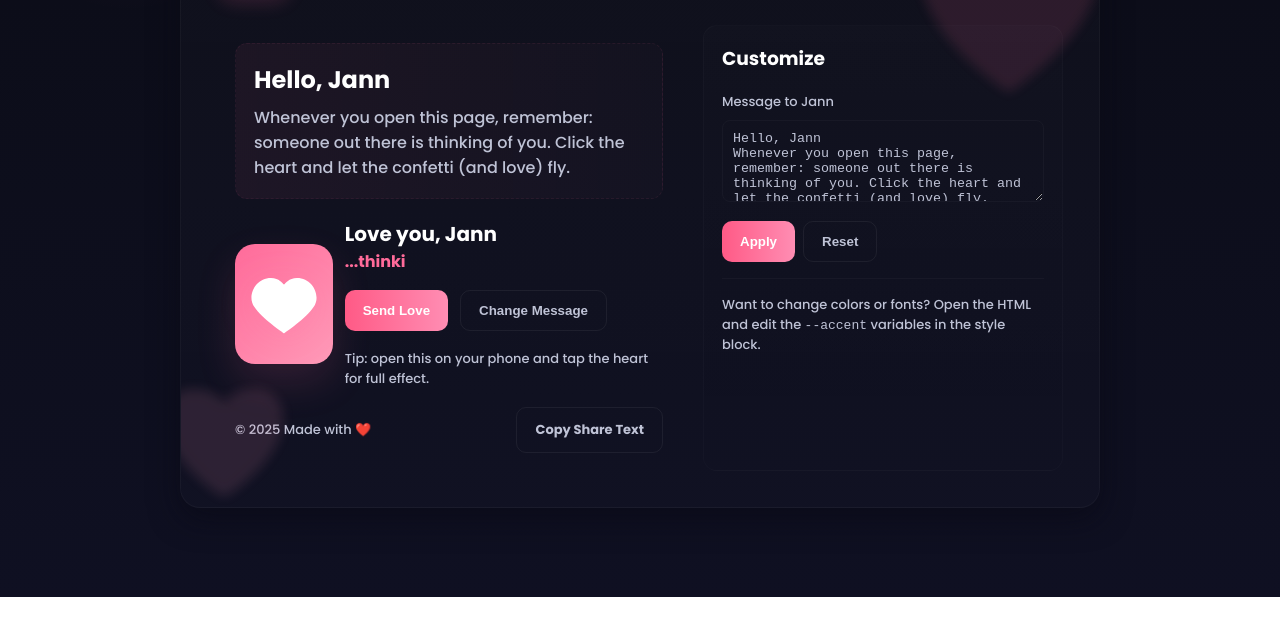
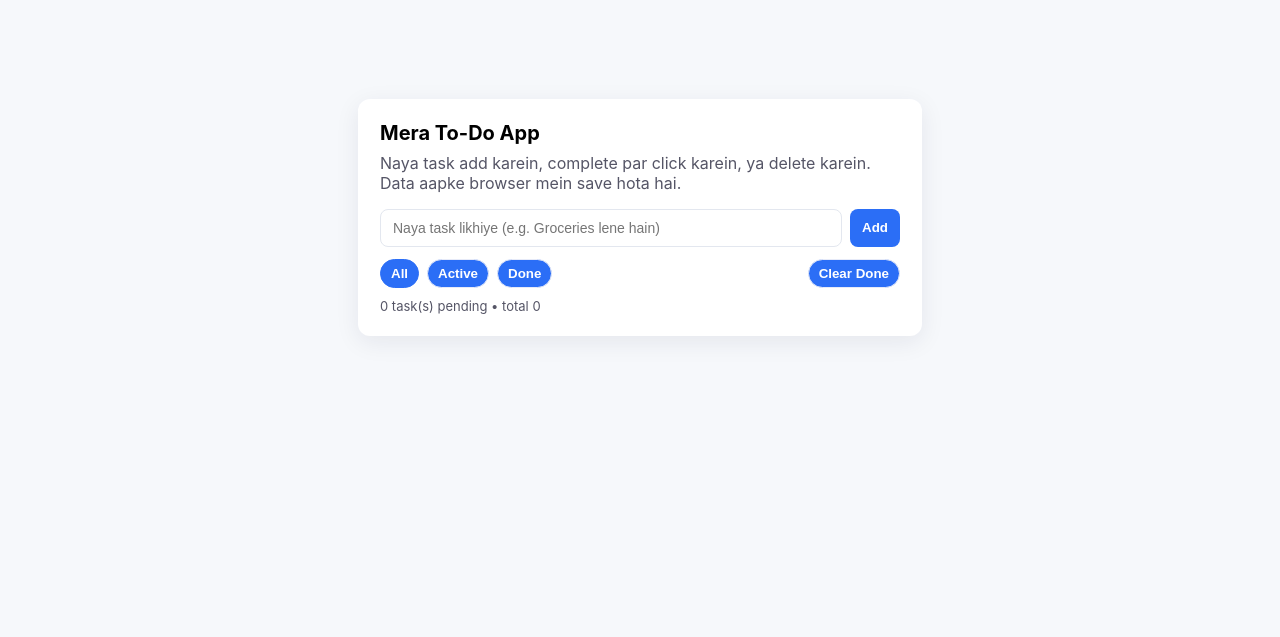
Before and after one commit to caaspiranttannu-glitch/app-ad, a plain HTML site: page index.html in a window 1280 px wide. Shown: the part 203-840 px from the top of the page. Before the commit the page ends 800 px from the top, so only its background shows below. Drawn offline with Linux system fonts and the light colour scheme.

Commit message:
Update index.html

```diff
--- a/index.html
+++ b/index.html
@@ -1,211 +1,131 @@
 <!doctype html>
-<html lang="en">
+<html lang="hi">
 <head>
   <meta charset="utf-8" />
   <meta name="viewport" content="width=device-width,initial-scale=1" />
-  <title>Love Jann ❤️</title>
-  <meta name="description" content="A sweet little single-file site: Love Jann" />
-  <link href="https://fonts.googleapis.com/css2?family=Poppins:wght@300;500;700&display=swap" rel="stylesheet">
+  <title>Simple To-Do App</title>
   <style>
-    :root{
-      --bg:#0f1022;
-      --card:#111225;
-      --accent:#ff6b9a;
-      --accent2:#ff9ab8;
-      --muted:#bfc3d6;
-    }
-    *{box-sizing:border-box}
-    body{margin:0;font-family:Poppins,system-ui,Segoe UI,Roboto,Helvetica,Arial;color:var(--muted);background:radial-gradient(circle at 10% 10%, rgba(255,107,154,0.06), transparent 10%), linear-gradient(180deg,#0b0c16 0%, #0f1022 100%);min-height:100vh;display:flex;align-items:center;justify-content:center;padding:24px}
-    .card{width:100%;max-width:920px;background:linear-gradient(180deg, rgba(255,255,255,0.02), rgba(255,255,255,0.01));border-radius:20px;padding:36px;box-shadow:0 10px 30px rgba(8,9,20,0.6);position:relative;overflow:hidden;border:1px solid rgba(255,255,255,0.03)}
-
-    header{display:flex;align-items:center;gap:18px}
-    .logo{width:74px;height:74px;border-radius:18px;background:linear-gradient(135deg,var(--accent),var(--accent2));display:flex;align-items:center;justify-content:center;box-shadow:0 6px 18px rgba(255,107,154,0.16);flex-shrink:0}
-    .logo svg{transform:translateY(-2px)}
-    h1{margin:0;font-size:28px;color:#fff;letter-spacing:0.2px}
-    p.lead{margin:6px 0 0;color:var(--muted);font-size:14px}
-
-    .grid{display:grid;grid-template-columns:1fr 360px;gap:22px;margin-top:28px}
-    .left{padding:18px}
-    .right{background:linear-gradient(180deg, rgba(255,255,255,0.01), transparent);padding:18px;border-radius:14px;border:1px solid rgba(255,255,255,0.02)}
-
-    .message{background:linear-gradient(90deg, rgba(255,107,154,0.06), rgba(255,154,184,0.02));padding:18px;border-radius:12px;border:1px dashed rgba(255,107,154,0.08)}
-    .message h2{margin:0 0 8px;color:#fff}
-    .message p{margin:0;color:var(--muted)}
-
-    .big-heart{display:flex;align-items:center;gap:12px;margin-top:20px}
-    .heart{width:120px;height:120px;border-radius:20px;background:linear-gradient(135deg,var(--accent),var(--accent2));display:flex;align-items:center;justify-content:center;box-shadow:0 18px 40px rgba(255,107,154,0.14);}
-    .heart svg{width:78px;height:78px;filter:drop-shadow(0 6px 18px rgba(255,107,154,0.12))}
-
-    .btn{display:inline-block;padding:12px 18px;border-radius:10px;background:linear-gradient(90deg,#ff5a86,#ff8db3);color:white;text-decoration:none;font-weight:600;cursor:pointer;border:none}
-    .btn.secondary{background:transparent;border:1px solid rgba(255,255,255,0.06);color:var(--muted)}
-
-    .actions{display:flex;gap:12px;margin-top:16px}
-
-    .notes{margin-top:18px;font-size:13px;color:var(--muted)}
-
-    /* typing */
-    .typing{color:var(--accent);font-weight:700}
-
-    /* confetti canvas */
-    #confetti{position:absolute;left:0;top:0;width:100%;height:100%;pointer-events:none}
-
-    /* responsive */
-    @media (max-width:880px){
-      .grid{grid-template-columns:1fr;}
-      .right{order:2}
-    }
-
-    /* floating hearts */
-    .floating{position:absolute;opacity:0.12;filter:blur(6px)}
-    .f1{right:-40px;top:-30px;width:260px;height:260px}
-    .f2{left:-60px;bottom:-20px;width:200px;height:200px}
-
-    footer{margin-top:18px;font-size:13px;color:var(--muted);display:flex;justify-content:space-between;align-items:center}
+    :root{font-family:Inter,system-ui,-apple-system,"Segoe UI",Roboto,"Helvetica Neue",Arial; --bg:#f6f8fb; --card:#ffffff; --accent:#2b6ef6;}
+    body{margin:0;background:var(--bg);display:flex;align-items:center;justify-content:center;height:100vh;padding:20px;}
+    .card{width:100%;max-width:520px;background:var(--card);border-radius:12px;box-shadow:0 6px 24px rgba(20,30,60,0.08);padding:22px;}
+    h1{margin:0 0 8px;font-size:20px;}
+    p.small{margin:0 0 16px;color:#556;}
+    .row{display:flex;gap:8px;margin-bottom:12px;}
+    input[type=text]{flex:1;padding:10px 12px;border-radius:8px;border:1px solid #e3e7ef;font-size:14px;}
+    button{background:var(--accent);color:#fff;padding:10px 12px;border:none;border-radius:8px;cursor:pointer;font-weight:600}
+    ul{list-style:none;padding:0;margin:0;}
+    li{display:flex;align-items:center;justify-content:space-between;padding:10px;border-radius:8px;border:1px solid #eef2fb;margin-bottom:8px;}
+    .left{display:flex;gap:10px;align-items:center;}
+    .todo-text{max-width:380px;word-break:break-word;}
+    .done{text-decoration:line-through;color:#999}
+    .small-btn{background:transparent;border:none;color:#888;cursor:pointer;font-size:14px;padding:6px;border-radius:6px}
+    .filters{display:flex;gap:8px;margin-top:12px;}
+    .chip{padding:6px 10px;border-radius:20px;border:1px solid #e6eaf8;cursor:pointer}
+    .chip.active{background:var(--accent);color:#fff;border-color:var(--accent)}
+    .count{color:#556;font-size:13px;margin-top:10px}
   </style>
 </head>
 <body>
   <div class="card">
-    <canvas id="confetti"></canvas>
-    <svg class="floating f1" viewBox="0 0 64 64" xmlns="http://www.w3.org/2000/svg"><path fill="#ff6b9a" d="M32 58s-22-13.8-22-30A12 12 0 0 1 22 16c6 0 10 6 10 6s4-6 10-6a12 12 0 0 1 12 12c0 16.2-22 30-22 30z"/></svg>
-    <svg class="floating f2" viewBox="0 0 64 64" xmlns="http://www.w3.org/2000/svg"><path fill="#ff9ab8" d="M32 54s-18-11.3-18-25A9 9 0 0 1 25 20c5 0 8 4 8 4s3-4 8-4a9 9 0 0 1 11 9c0 13.7-18 25-18 25z"/></svg>
+    <h1>Mera To-Do App</h1>
+    <p class="small">Naya task add karein, complete par click karein, ya delete karein. Data aapke browser mein save hota hai.</p>
 
-    <header>
-      <div class="logo" aria-hidden>
-        <svg width="44" height="44" viewBox="0 0 24 24" fill="none" xmlns="http://www.w3.org/2000/svg"><path d="M12 21s-7-4.7-9.1-8.1C0.5 9.8 3 4 8 4c2.6 0 3.5 1.7 4 2 .5-.3 1.4-2 4-2 5 0 7.5 5.8 5.1 8.9C19 16.3 12 21 12 21z" fill="#fff" opacity="0.95"/></svg>
-      </div>
-      <div>
-        <h1>Love Jann ❤️</h1>
-        <p class="lead">A tiny, sweet single-page site made with love — for Jann.</p>
-      </div>
-    </header>
+    <div class="row">
+      <input id="newTask" type="text" placeholder="Naya task likhiye (e.g. Groceries lene hain)" />
+      <button id="addBtn">Add</button>
+    </div>
 
-    <div class="grid">
-      <div class="left">
-        <div class="message">
-          <h2>Hello, Jann</h2>
-          <p>Whenever you open this page, remember: someone out there is thinking of you. Click the heart and let the confetti (and love) fly.</p>
-        </div>
+    <ul id="list"></ul>
 
-        <div class="big-heart">
-          <div class="heart" id="heartBtn" title="Click to send love">
-            <svg viewBox="0 0 24 24" fill="none" xmlns="http://www.w3.org/2000/svg"><path d="M12 21s-7-4.7-9.1-8.1C0.5 9.8 3 4 8 4c2.6 0 3.5 1.7 4 2 .5-.3 1.4-2 4-2 5 0 7.5 5.8 5.1 8.9C19 16.3 12 21 12 21z" fill="#fff"/></svg>
-          </div>
-          <div>
-            <div style="font-size:20px;color:#fff;font-weight:700">Love you, Jann</div>
-            <div class="typing" id="typing">...sending hugs</div>
-            <div class="actions">
-              <button class="btn" id="sendBtn">Send Love</button>
-              <button class="btn secondary" id="toggleMsg">Change Message</button>
-            </div>
-            <div class="notes">Tip: open this on your phone and tap the heart for full effect.</div>
-          </div>
-        </div>
+    <div class="filters">
+      <button class="chip active" data-filter="all">All</button>
+      <button class="chip" data-filter="active">Active</button>
+      <button class="chip" data-filter="done">Done</button>
+      <button class="chip" id="clearDone" style="margin-left:auto">Clear Done</button>
+    </div>
 
-        <footer>
-          <div>&copy; <span id="year"></span> Made with ❤️</div>
-          <div><a class="btn secondary" id="shareBtn">Copy Share Text</a></div>
-        </footer>
-      </div>
-
-      <aside class="right">
-        <h3 style="margin-top:0;color:#fff">Customize</h3>
-        <label style="display:block;margin-bottom:8px;font-size:13px;color:var(--muted)">Message to Jann</label>
-        <textarea id="customMsg" rows="4" style="width:100%;padding:10px;border-radius:8px;border:1px solid rgba(255,255,255,0.03);background:transparent;color:var(--muted)">You are loved, Jann. Always.</textarea>
-        <div style="margin-top:12px;display:flex;gap:8px">
-          <button class="btn" id="applyMsg">Apply</button>
-          <button class="btn secondary" id="resetMsg">Reset</button>
-        </div>
-
-        <hr style="margin:16px 0;border:none;border-top:1px solid rgba(255,255,255,0.03)" />
-        <div style="font-size:13px;color:var(--muted)">
-          Want to change colors or fonts? Open the HTML and edit the <code>--accent</code> variables in the style block.
-        </div>
-      </aside>
-    </div>
+    <div class="count" id="count"></div>
   </div>
 
   <script>
-    // small utilities
-    const yearEl = document.getElementById('year');
-    yearEl.textContent = new Date().getFullYear();
+    const STORAGE_KEY = 'my-simple-todos-v1';
+    let todos = JSON.parse(localStorage.getItem(STORAGE_KEY) || '[]');
+    let filter = 'all';
 
-    const typing = document.getElementById('typing');
-    let typingTexts = ['...sending hugs','...thinking of you','...💌 delivered'];
-    let ti = 0; let ch = 0; let forward = true;
-    setInterval(()=>{
-      const txt = typingTexts[ti];
-      if(forward){ ch++; if(ch>txt.length){forward=false; setTimeout(()=>{},700);} }
-      else { ch--; if(ch===0){forward=true; ti=(ti+1)%typingTexts.length} }
-      typing.textContent = txt.slice(0,ch);
-    },120)
+    const el = {
+      list: document.getElementById('list'),
+      newTask: document.getElementById('newTask'),
+      addBtn: document.getElementById('addBtn'),
+      chips: document.querySelectorAll('.chip'),
+      count: document.getElementById('count'),
+      clearDone: document.getElementById('clearDone')
+    };
 
-    // message apply/reset
-    const customMsg = document.getElementById('customMsg');
-    const applyBtn = document.getElementById('applyMsg');
-    const resetBtn = document.getElementById('resetMsg');
-    const messageTitle = document.querySelector('.message h2');
-    const messageBody = document.querySelector('.message p');
+    function save(){ localStorage.setItem(STORAGE_KEY, JSON.stringify(todos)); }
+    function render(){
+      el.list.innerHTML = '';
+      let shown = todos.filter(t => filter === 'all' ? true : (filter === 'active' ? !t.done : t.done));
+      shown.forEach(todo => {
+        const li = document.createElement('li');
+        const left = document.createElement('div'); left.className='left';
+        const checkbox = document.createElement('input'); checkbox.type='checkbox'; checkbox.checked = todo.done;
+        checkbox.addEventListener('change', ()=>{ toggleDone(todo.id); });
+        const span = document.createElement('div'); span.className = 'todo-text' + (todo.done ? ' done' : ''); span.textContent = todo.text;
+        left.appendChild(checkbox); left.appendChild(span);
 
-    let original = {title: 'Hello, Jann', body: 'Whenever you open this page, remember: someone out there is thinking of you. Click the heart and let the confetti (and love) fly.'}
+        const right = document.createElement('div');
+        const del = document.createElement('button'); del.className='small-btn'; del.textContent='Delete';
+        del.addEventListener('click', ()=>{ deleteTodo(todo.id); });
 
-    applyBtn.addEventListener('click', ()=>{
-      const lines = customMsg.value.split('\n');
-      messageTitle.textContent = lines[0] || 'Hello, Jann';
-      messageBody.textContent = lines.slice(1).join(' ') || '';
-    })
-    resetBtn.addEventListener('click', ()=>{
-      customMsg.value = original.title + '\n' + original.body;
-      messageTitle.textContent = original.title;
-      messageBody.textContent = original.body;
-    })
+        right.appendChild(del);
+        li.appendChild(left); li.appendChild(right);
 
-    // share / copy
-    const shareBtn = document.getElementById('shareBtn');
-    shareBtn.addEventListener('click', async ()=>{
-      const text = `Love Jann ❤️\n\n"${messageTitle.textContent} - ${messageBody.textContent}"\n\nOpen the page I made for you: (paste your shared link here)`;
-      try{ await navigator.clipboard.writeText(text); shareBtn.textContent='Copied!'; setTimeout(()=>shareBtn.textContent='Copy Share Text',1500)}catch(e){ alert('Copy failed — copy this text instead:\n\n'+text)}
-    })
+        el.list.appendChild(li);
+      });
 
-    // interactive heart + confetti
-    const heartBtn = document.getElementById('heartBtn');
-    const sendBtn = document.getElementById('sendBtn');
-    function pulse(el){ el.animate([{transform:'scale(1)'},{transform:'scale(1.08)'},{transform:'scale(1)'}],{duration:480,iterations:1,easing:'ease-out'}) }
-
-    heartBtn.addEventListener('click', ()=>{pulse(heartBtn); launchConfetti(80)});
-    sendBtn.addEventListener('click', ()=>{pulse(heartBtn); launchConfetti(120)})
-
-    // simple confetti implementation
-    const canvas = document.getElementById('confetti');
-    const ctx = canvas.getContext('2d');
-    let W, H; function resize(){ W=canvas.width = canvas.clientWidth; H=canvas.height = canvas.clientHeight;} window.addEventListener('resize', resize); resize();
-
-    function rand(a,b){return Math.random()*(b-a)+a}
-    function launchConfetti(count){
-      const pieces = [];
-      for(let i=0;i<count;i++){
-        pieces.push({x:rand(0,W), y:rand(-40, H/2), vx:rand(-2,2), vy:rand(1,4), r:rand(6,12), rot:rand(0,Math.PI*2), vr:rand(-0.1,0.1), color: `hsl(${rand(330,350)}, 90%, ${rand(55,70)}%)`})
-      }
-      let t=0;
-      function frame(){
-        t++; ctx.clearRect(0,0,W,H);
-        for(let p of pieces){
-          p.x += p.vx; p.y += p.vy; p.rot += p.vr; p.vy += 0.02; // gravity
-          ctx.save(); ctx.translate(p.x,p.y); ctx.rotate(p.rot);
-          ctx.fillStyle = p.color; ctx.fillRect(-p.r/2, -p.r/2, p.r, p.r*0.6);
-          ctx.restore();
-        }
-        // remove off-screen
-        for(let i=pieces.length-1;i>=0;i--) if(pieces[i].y>H+50) pieces.splice(i,1);
-        if(pieces.length>0 && t<600) requestAnimationFrame(frame);
-      }
-      frame();
+      const activeCount = todos.filter(t => !t.done).length;
+      el.count.textContent = `${activeCount} task(s) pending • total ${todos.length}`;
     }
 
-    // small animation on load
-    setTimeout(()=>{ document.querySelector('.card').animate([{transform:'translateY(6px)'},{transform:'translateY(0)'}],{duration:700,easing:'cubic-bezier(.2,.9,.3,1)'}); },300)
+    function addTodo(text){
+      if(!text || !text.trim()) return;
+      todos.unshift({ id: Date.now()+Math.random(), text:text.trim(), done:false });
+      save(); render();
+      el.newTask.value = '';
+      el.newTask.focus();
+    }
 
-    // initialize
-    resetBtn.click();
+    function deleteTodo(id){
+      todos = todos.filter(t=>t.id !== id);
+      save(); render();
+    }
+
+    function toggleDone(id){
+      todos = todos.map(t => t.id === id ? {...t, done: !t.done} : t);
+      save(); render();
+    }
+
+    function clearDone(){
+      todos = todos.filter(t => !t.done);
+      save(); render();
+    }
+
+    el.addBtn.addEventListener('click', ()=> addTodo(el.newTask.value));
+    el.newTask.addEventListener('keydown', (e)=> { if(e.key === 'Enter') addTodo(el.newTask.value); });
+
+    el.chips.forEach(c => c.addEventListener('click', (ev)=>{
+      el.chips.forEach(x=>x.classList.remove('active'));
+      ev.currentTarget.classList.add('active');
+      filter = ev.currentTarget.dataset.filter;
+      render();
+    }));
+
+    el.clearDone.addEventListener('click', ()=> {
+      if(confirm('Kya aap sach mein saare completed tasks delete karna chahte hain?')) clearDone();
+    });
+
+    // initial render
+    render();
   </script>
 </body>
 </html>
```
